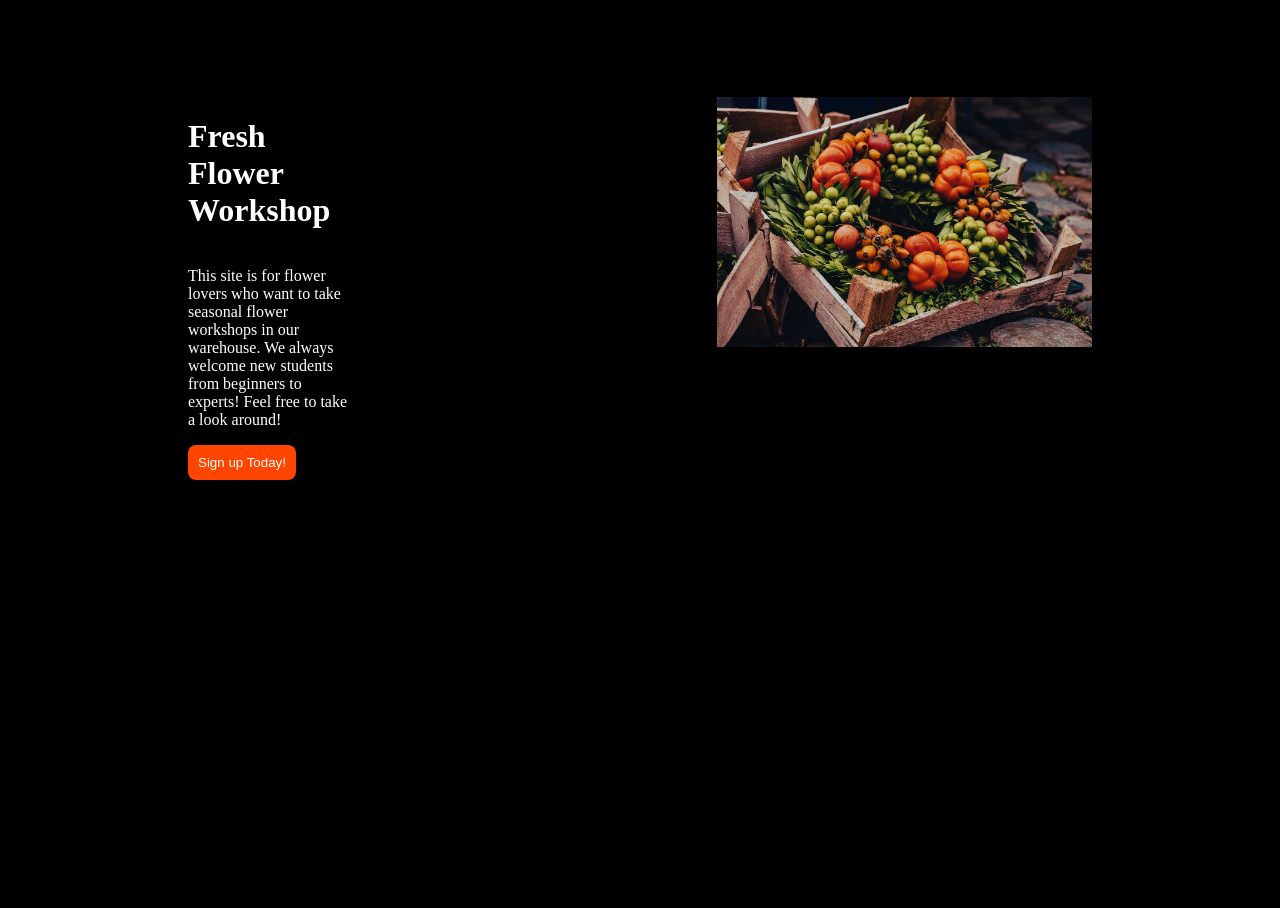
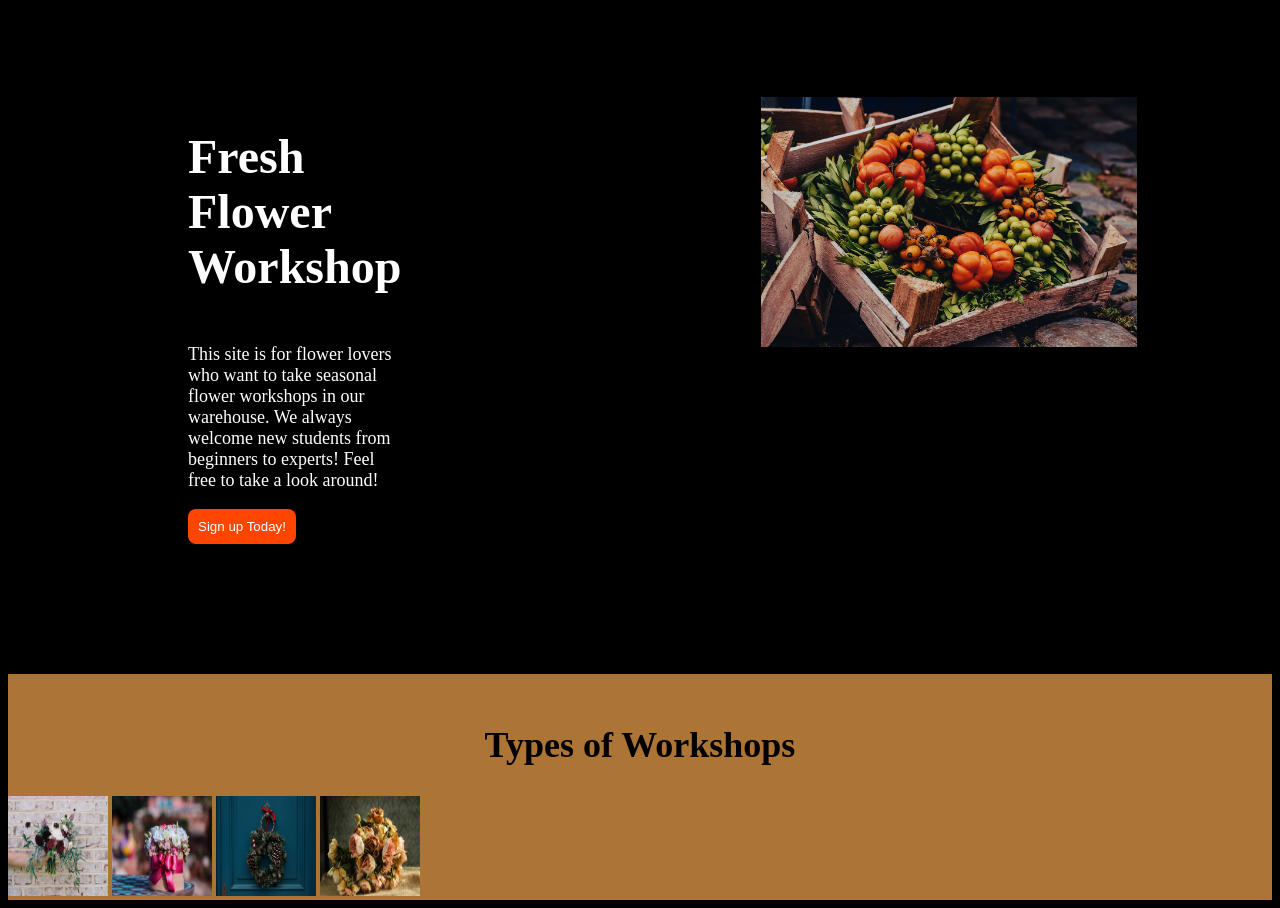
Before and after one commit to jkimsuzuki/odin-landing-page, a plain HTML site: page index.html in a window 1280 px wide. Shown: the part 68-976 px from the top of the page. Before the commit the page ends 800 px from the top, so only its background shows below. Drawn offline with Linux system fonts and the light colour scheme.

Commit message:
This is a change to the "information section"
Add background color and display: flex to the
images to line up. Need to get sizing and margins
and gaps to the right size to match the desired
outcome.

```diff
--- a/index.html
+++ b/index.html
@@ -7,7 +7,7 @@
     <link rel="stylesheet" href="styles.css">
 </head>
 <body>
-    <!---->
+    <!--HEADER-->
   <div class="section1">
     <div class="header">
      <a href="index.html">
@@ -18,6 +18,7 @@
        <a href="index.html"><li>What We Do</li></a>
        <a href="index.html"><li>Where We Are</li></a>
      </ul>
+     <!--HERO-->
     </div>
     <div class="section2">
     <div class="hero-main">
@@ -28,5 +29,17 @@
     <img src="images/wreath-6981468_1280.jpg" alt="seasonal pumpkin wreath">
     </div>
   </div>
+  <!--INFORMATION-->
+  <div class="information">
+    <div class="title">
+        <h2>Types of Workshops</h2>
+    </div>
+    <div class="workshop-images">
+    <img src="images/bouquet.jpg" alt="flower bouquet">
+    <img src="images/arrangement.jpg" alt="flower arrangement">
+    <img src="images/wreath.jpg" alt="christmas wreath">
+    <img src="images/dry-flower.jpg" alt="dry flower bouquet">
+    </div>
+  </div>
 </body>
 </html>
--- a/styles.css
+++ b/styles.css
@@ -54,9 +54,15 @@ h1, p {
     color: white;
 }
 
+h1 {
+    font-size: 48px;
+    font-weight: 800;
+}
+
 p {
     display: flex;
     flex-wrap: wrap;
+    font-size: 18px;
 }
 
 div > img {
@@ -74,3 +80,25 @@ button {
     color: white;
     font-weight: 500;
 }
+h2 {
+    font-size: 36px;
+    font-weight: 800;
+    text-align: center;
+    padding-top: 50px;
+}
+
+.information {
+    background-color: rgb(172, 117, 53);
+}
+
+.workshop-images {
+    display:
+}
+
+.workshop-images > img {
+    width: 100px;
+    height: 100px;
+    margin: 0;
+    align-items: center;
+    justify-content: center;
+}
```
Also changed, not shown: images/arrangement.jpg (added), images/bouquet.jpg (added), images/dry-flower.jpg (added), images/wreath.jpg (added).
